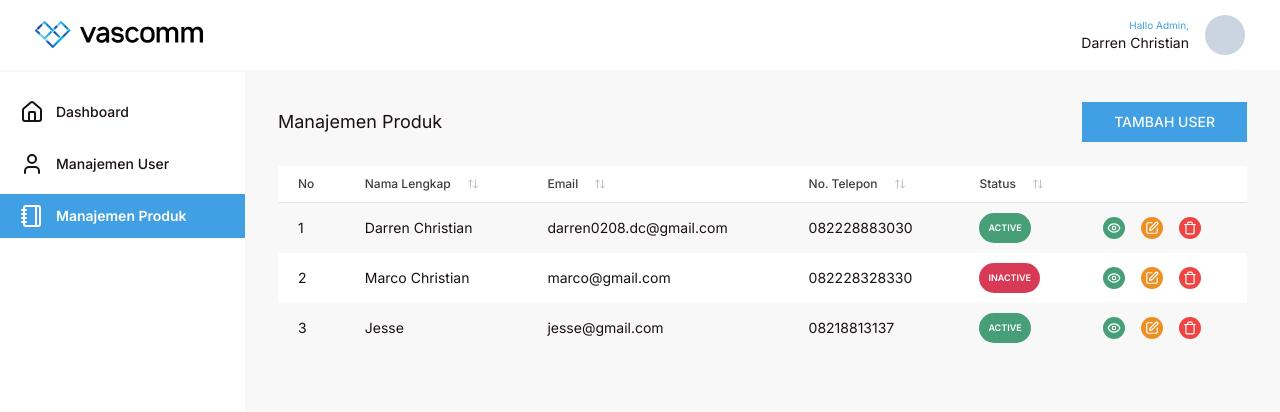
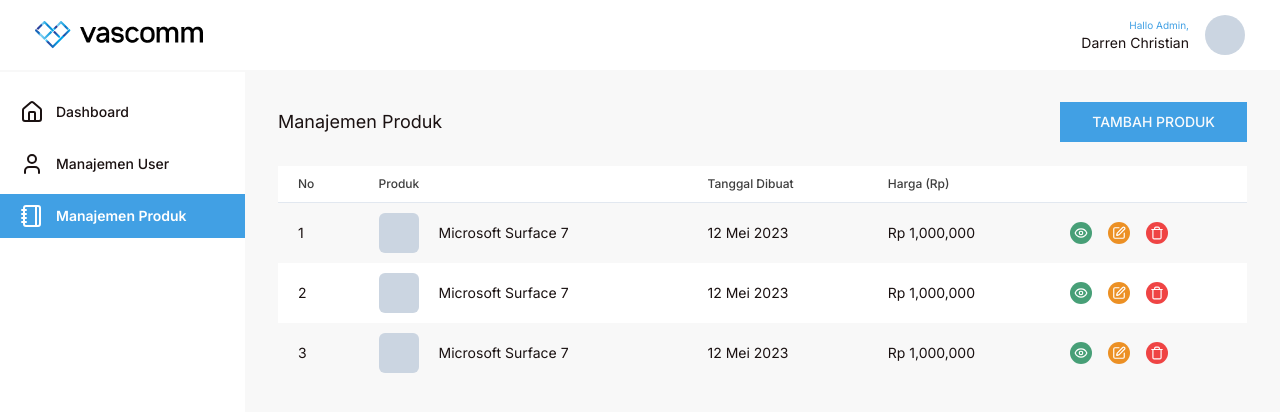
Before and after one commit to darren-ct/vascomm, a Next.js app: page /admin/products in a window 1280 px wide. Shown: the top 412 px of the page. Built offline with nearby package versions, Linux system fonts and the light colour scheme.

Commit message:
chore(@/features): add more users and products related

```diff
--- a/features/admin-dashboard/components/card.tsx
+++ b/features/admin-dashboard/components/card.tsx
@@ -18,7 +18,7 @@ export function AdminDashboardCard({
   return (
     <Card
       className={cn(
-        "relative flex-1 flex flex-col gap-1.5 px-7 py-8 rounded-2xl bg-gradient-to-l from-[#C2D6FF] to-[#ADC9FF]",
+        "relative flex-1 flex flex-col gap-1.5 px-7 py-8 rounded-2xl bg-gradient-to-l from-[#C2D6FF] to-[#ADC9FF] border-0",
         className
       )}
       {...rest}
--- a/features/admin-dashboard/components/layout/sidemenu.tsx
+++ b/features/admin-dashboard/components/layout/sidemenu.tsx
@@ -21,7 +21,7 @@ export function SideMenu(): JSX.Element {
             variant="ghost"
             className={cn(
               "flex flex-row justify-start items-center gap-3 px-5 py-2.5 w-full h-min rounded-none transition",
-              isActive && "bg-primary hover:bg-primary/80"
+              isActive && "bg-primary hover:bg-primary"
             )}
             onClick={() => router.push(`/admin${item.path}`)}
           >
--- a/features/admin-dashboard/components/table.tsx
+++ b/features/admin-dashboard/components/table.tsx
@@ -14,7 +14,6 @@ export function AdminDashboardNewestProductsTable(): JSX.Element {
       image: "",
       createdAt: "12 Mei 2023",
       price: 1000000,
-      status: "",
     },
     {
       id: "2",
@@ -22,7 +21,6 @@ export function AdminDashboardNewestProductsTable(): JSX.Element {
       image: "",
       createdAt: "12 Mei 2023",
       price: 1000000,
-      status: "",
     },
     {
       id: "3",
@@ -30,7 +28,6 @@ export function AdminDashboardNewestProductsTable(): JSX.Element {
       image: "",
       createdAt: "12 Mei 2023",
       price: 1000000,
-      status: "",
     },
   ];
 
@@ -72,7 +69,7 @@ export function AdminDashboardNewestProductsTable(): JSX.Element {
   ];
 
   return (
-    <Card className="px-[30px] py-[22px] rounded-xl	bg-white">
+    <Card className="px-[30px] py-[22px] rounded-xl	bg-white border-0">
       <h3 className="text-base font-medium mb-5">Produk Terbaru</h3>
       <BaseTable<ProductEntity>
         data={data}
--- a/features/admin-products/components/add-dialog.tsx
+++ b/features/admin-products/components/add-dialog.tsx
@@ -4,7 +4,7 @@ import { BaseDialog } from "@/components/shared/base-dialog";
 import { Button } from "@/components/ui/button";
 import { DialogTitle } from "@/components/ui/dialog";
 import { Form } from "@/components/ui/form";
-import { AdminUserFields } from "./fields";
+import { AdminProductFields } from "./fields";
 import { useAddProductDialog } from "../hooks/use-add-product-dialog";
 
 export function AddProductDialog(): JSX.Element {
@@ -14,13 +14,13 @@ export function AddProductDialog(): JSX.Element {
     <BaseDialog
       content={
         <>
-          <DialogTitle className="text-center mb-10">Tambah User</DialogTitle>
+          <DialogTitle className="text-center mb-10">Tambah Produk</DialogTitle>
           <Form {...methods}>
             <form
               className="w-full flex flex-col gap-8"
               onSubmit={methods.handleSubmit(onSubmit)}
             >
-              <AdminUserFields />
+              <AdminProductFields />
               <Button type="submit" size="lg" className="rounded-none">
                 SIMPAN
               </Button>
@@ -28,7 +28,9 @@ export function AddProductDialog(): JSX.Element {
           </Form>
         </>
       }
-      trigger={<Button className="px-8 py-2 rounded-none">TAMBAH USER</Button>}
+      trigger={
+        <Button className="px-8 py-2 rounded-none">TAMBAH PRODUK</Button>
+      }
     />
   );
 }
--- a/features/admin-products/components/fields.tsx
+++ b/features/admin-products/components/fields.tsx
@@ -7,22 +7,22 @@ import {
   FormMessage,
 } from "@/components/ui/form";
 import { Input } from "@/components/ui/input";
-import { UserEntity } from "@/services/user/types/entity";
+import { ProductEntity } from "@/services/product/types/entity";
 import { useFormContext } from "react-hook-form";
 
-export function AdminUserFields(): JSX.Element {
-  const methods = useFormContext<Partial<UserEntity>>();
+export function AdminProductFields(): JSX.Element {
+  const methods = useFormContext<Partial<ProductEntity>>();
 
   return (
     <div className="flex flex-col gap-4">
       <FormField
         control={methods.control}
-        name="fullname"
+        name="image"
         render={({ field }) => (
           <FormItem>
-            <FormLabel>Nama</FormLabel>
+            <FormLabel>Gambar</FormLabel>
             <FormControl>
-              <Input placeholder="Masukkan Nama" {...field} />
+              <Input placeholder="Masukkan Gambar" {...field} />
             </FormControl>
             <FormMessage />
           </FormItem>
@@ -31,16 +31,12 @@ export function AdminUserFields(): JSX.Element {
 
       <FormField
         control={methods.control}
-        name="phoneNumber"
+        name="name"
         render={({ field }) => (
           <FormItem>
-            <FormLabel>Nomor Telepon</FormLabel>
+            <FormLabel>Nama Produk</FormLabel>
             <FormControl>
-              <Input
-                type="tel"
-                placeholder="Masukkan Nomor Telepon"
-                {...field}
-              />
+              <Input placeholder="Masukkan Nama Produk" {...field} />
             </FormControl>
             <FormMessage />
           </FormItem>
@@ -49,12 +45,12 @@ export function AdminUserFields(): JSX.Element {
 
       <FormField
         control={methods.control}
-        name="email"
+        name="price"
         render={({ field }) => (
           <FormItem>
-            <FormLabel>Email</FormLabel>
+            <FormLabel>Harga</FormLabel>
             <FormControl>
-              <Input placeholder="Masukkan Email" {...field} />
+              <Input type="number" placeholder="Masukkan Harga" {...field} />
             </FormControl>
             <FormMessage />
           </FormItem>
--- a/features/admin-products/components/table.tsx
+++ b/features/admin-products/components/table.tsx
@@ -2,41 +2,38 @@
 
 import { BaseCell } from "@/components/shared/base-cell";
 import { BaseTable } from "@/components/shared/base-table";
-import { Badge } from "@/components/ui/badge";
-import { UserEntity } from "@/services/user/types/entity";
 import { Column } from "@/types";
-import { ArrowUpDownIcon, EyeIcon } from "lucide-react";
+import { EyeIcon } from "lucide-react";
 import { EditProductDialog } from "./edit-dialog";
-import { cn } from "@/lib/utils";
 import { Button } from "@/components/ui/button";
 import { DeleteProductDialog } from "./delete-dialog";
+import { ProductEntity } from "@/services/product/types/entity";
 
 export function AdminProductsTable(): JSX.Element {
-  const data: UserEntity[] = [
+  const data: ProductEntity[] = [
     {
       id: "1",
-      fullname: "Darren Christian",
-      email: "darren0208.dc@gmail.com",
-      phoneNumber: "082228883030",
-      status: "active",
+      name: "Microsoft Surface 7",
+      image: "",
+      createdAt: "12 Mei 2023",
+      price: 1000000,
     },
     {
       id: "2",
-      fullname: "Marco Christian",
-      email: "marco@gmail.com",
-      phoneNumber: "082228328330",
-      status: "inactive",
+      name: "Microsoft Surface 7",
+      image: "",
+      createdAt: "12 Mei 2023",
+      price: 1000000,
     },
     {
       id: "3",
-      fullname: "Jesse",
-      email: "jesse@gmail.com",
-      phoneNumber: "08218813137",
-      status: "active",
+      name: "Microsoft Surface 7",
+      image: "",
+      createdAt: "12 Mei 2023",
+      price: 1000000,
     },
   ];
-
-  const columns: Column<UserEntity>[] = [
+  const columns: Column<ProductEntity>[] = [
     {
       key: "id",
       formatterHeader: () => (
@@ -49,63 +46,36 @@ export function AdminProductsTable(): JSX.Element {
       ),
     },
     {
-      key: "fullname",
+      key: "product",
       formatterHeader: () => (
-        <BaseCell className="flex flex-row items-center gap-4 px-5">
-          <p className="text-[#3E3E3E] text-xs">Nama Lengkap</p>
-          <ArrowUpDownIcon size={12} className="text-[#BEBEBE]" />
+        <BaseCell className="text-[#3E3E3E] text-xs px-5">Produk</BaseCell>
+      ),
+      formatterCell: (row) => (
+        <BaseCell className="flex flex-row items-center gap-5 px-5">
+          <div className="w-10 h-10 bg-slate-300 rounded-md" />
+          <p>{row.name}</p>
+        </BaseCell>
+      ),
+    },
+    {
+      key: "createdAt",
+      formatterHeader: () => (
+        <BaseCell className="text-[#3E3E3E] text-xs px-5">
+          Tanggal Dibuat
         </BaseCell>
       ),
       formatterCell: (row) => (
-        <BaseCell className="px-5">{row.fullname}</BaseCell>
+        <BaseCell className="px-5">{row.createdAt}</BaseCell>
       ),
     },
     {
-      key: "email",
+      key: "price",
       formatterHeader: () => (
-        <BaseCell className="flex flex-row items-center gap-4 px-5">
-          <p className="text-[#3E3E3E] text-xs">Email</p>
-          <ArrowUpDownIcon size={12} className="text-[#BEBEBE]" />
-        </BaseCell>
-      ),
-      formatterCell: (row) => <BaseCell className="px-5">{row.email}</BaseCell>,
-    },
-    {
-      key: "phoneNumber",
-      formatterHeader: () => (
-        <BaseCell className="flex flex-row items-center gap-4 px-5">
-          <p className="text-[#3E3E3E] text-xs">No. Telepon</p>
-          <ArrowUpDownIcon size={12} className="text-[#BEBEBE]" />
-        </BaseCell>
+        <BaseCell className="text-[#3E3E3E] text-xs px-5">Harga (Rp)</BaseCell>
       ),
       formatterCell: (row) => (
-        <BaseCell className="px-5">{row.phoneNumber}</BaseCell>
+        <BaseCell className="px-5">Rp {row.price.toLocaleString()}</BaseCell>
       ),
-    },
-    {
-      key: "status",
-      formatterHeader: () => (
-        <BaseCell className="flex flex-row items-center gap-4 px-5">
-          <p className="text-[#3E3E3E] text-xs">Status</p>
-          <ArrowUpDownIcon size={12} className="text-[#BEBEBE]" />
-        </BaseCell>
-      ),
-      formatterCell: (row) => {
-        const isActive = row.status === "active";
-
-        return (
-          <BaseCell className="px-5">
-            <Badge
-              className={cn(
-                "text-white text-[9px] bg-[#D83A56] hover:bg-[#D83A56]/80",
-                isActive && "bg-[#479F77] hover:bg-[#479F77]/80"
-              )}
-            >
-              {row.status.toUpperCase()}
-            </Badge>
-          </BaseCell>
-        );
-      },
     },
     {
       key: "action",
@@ -126,7 +96,7 @@ export function AdminProductsTable(): JSX.Element {
   ];
 
   return (
-    <BaseTable<UserEntity>
+    <BaseTable<ProductEntity>
       data={data}
       columns={columns}
       classNames={{
--- /dev/null
+++ b/services/product/types/dto.ts
@@ -0,0 +1,15 @@
+import { z } from "zod";
+
+export const addProductSchema = z.object({
+  image: z.string(),
+  name: z.string(),
+  price: z.number(),
+});
+
+export const editProductSchema = addProductSchema;
+
+export type AddProductSchema = z.infer<typeof addProductSchema>;
+export type EditProductSchema = AddProductSchema;
+
+export type AddProductDto = AddProductSchema;
+export type EditProductDto = AddProductDto;
--- a/services/product/types/entity.ts
+++ b/services/product/types/entity.ts
@@ -5,7 +5,6 @@ export const productSchema = z.object({
   name: z.string(),
   createdAt: z.string(),
   price: z.number(),
-  status: z.string(),
 });
 
 export type ProductSchema = z.infer<typeof productSchema>;
```
Also changed, not shown: features/admin-products/components/edit-dialog.tsx (+5 -5 lines), features/admin-products/hooks/use-add-product-dialog.ts (+7 -4 lines), features/admin-products/hooks/use-edit-product-dialog.ts (+8 -8 lines).
